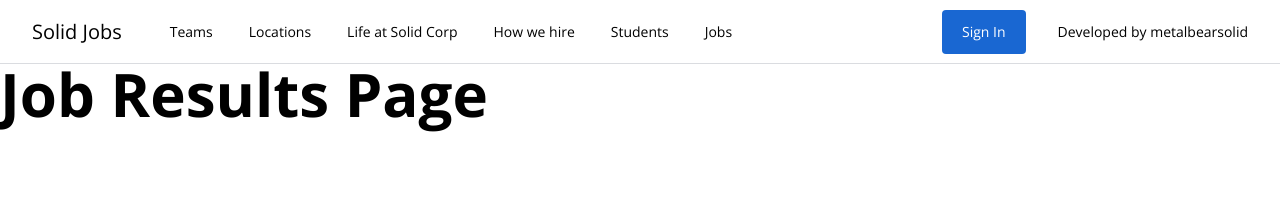
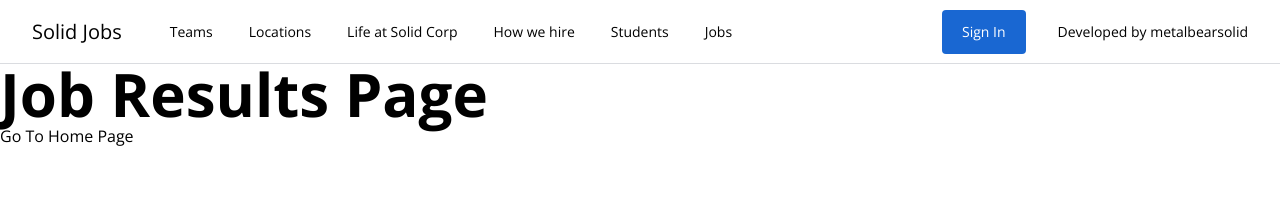
Before and after one commit to metalbears0lid/job-search, a Vue app: page /#/job/results in a window 1280 px wide. Shown: the top 214 px of the page. Built offline with nearby package versions, Linux system fonts and the light colour scheme.

Commit message:
add link to job results page that takes us back to home page

```diff
--- a/src/views/JobResultsView.vue
+++ b/src/views/JobResultsView.vue
@@ -1,9 +1,15 @@
 <template>
   <h1 class="text-6xl font-bold">Job Results Page</h1>
+  <button @click="goToHome">Go To Home Page</button>
 </template>
 
 <script>
 export default {
-  name: 'JobResultsView'
+  name: 'JobResultsView',
+  methods: {
+    goToHome() {
+      this.$router.push({ name: 'Home' })
+    }
+  }
 }
 </script>
```
